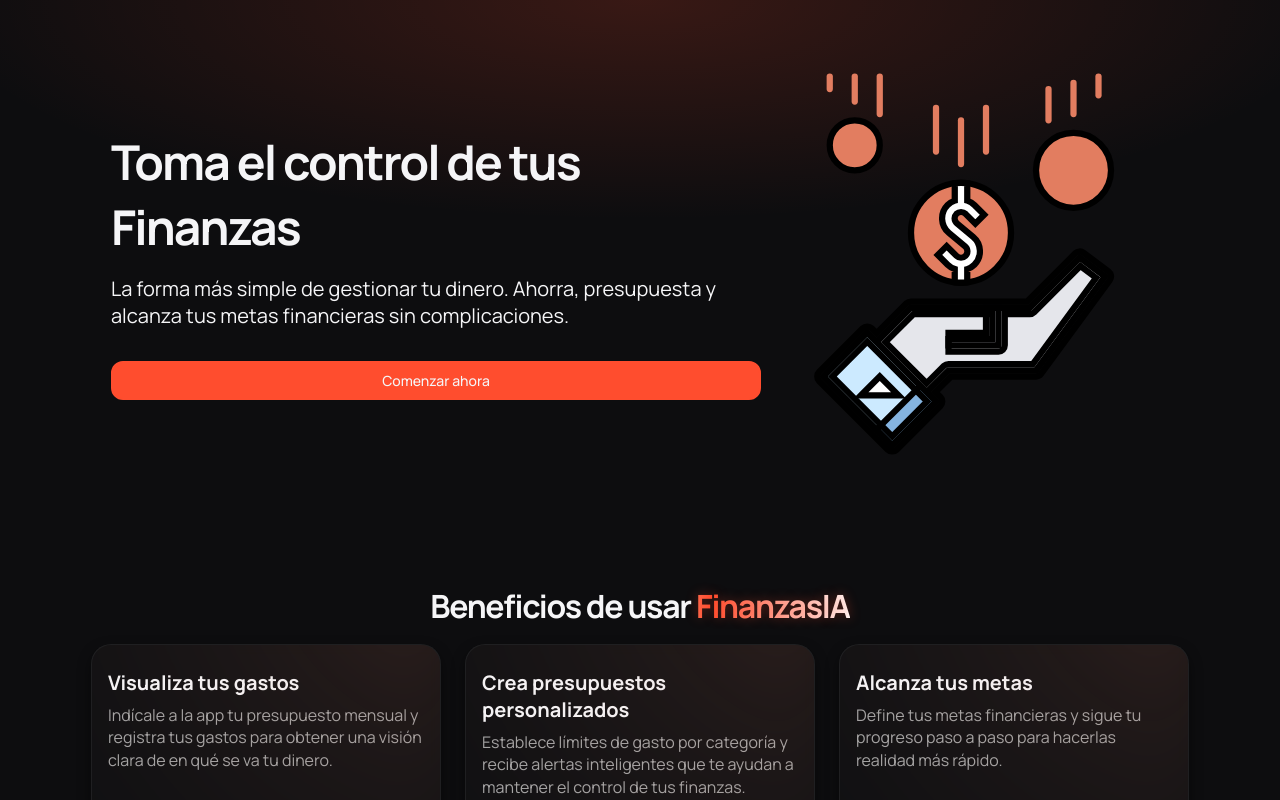
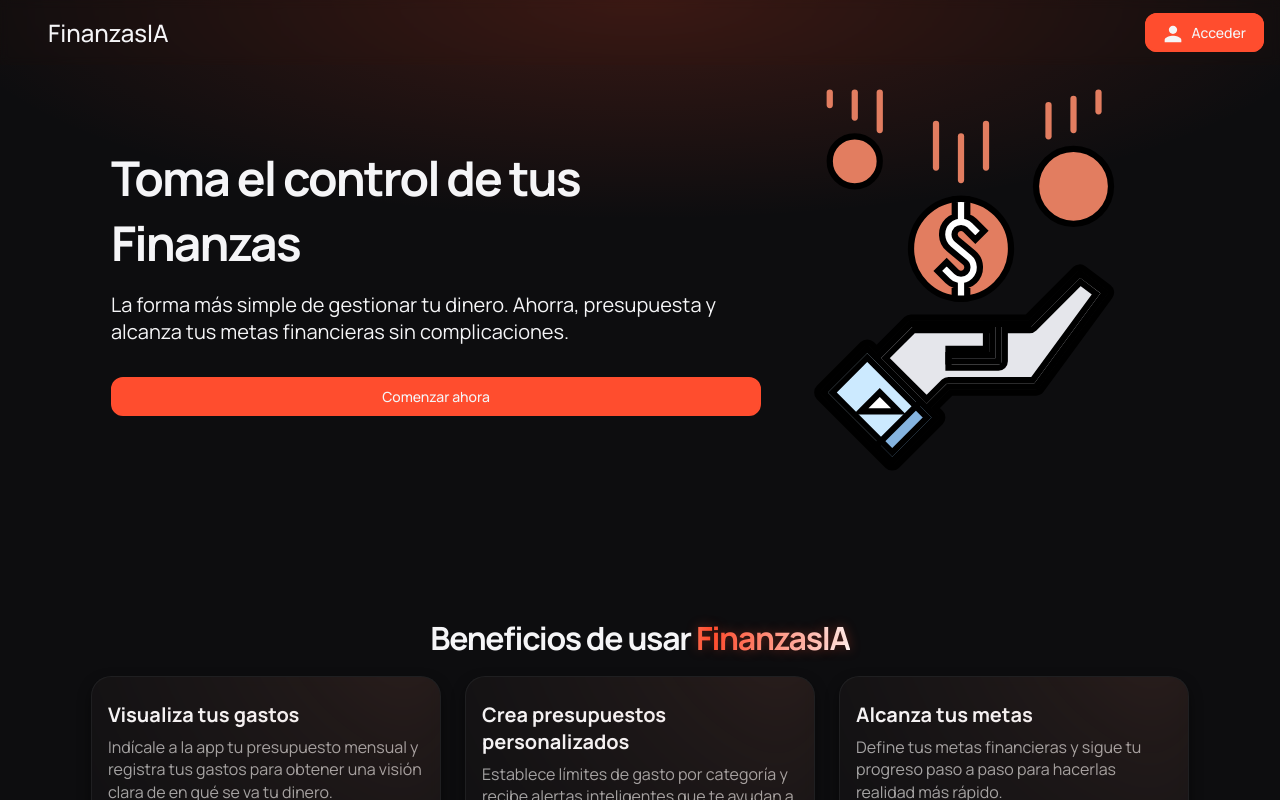
Before and after one commit to xralks/FinanzasIA, a React (Vite) app: page / in a window 1280 px wide. Shown: the top 800 px of the page. Built offline with nearby package versions, Linux system fonts and the light colour scheme.

Commit message:
Feat: se crea el Navbar para el Home y se modifica el height del heroHome

```diff
--- a/src/components/HeroHome/HeroHome.css
+++ b/src/components/HeroHome/HeroHome.css
@@ -6,6 +6,7 @@
   padding: 4rem 2rem;
   position: relative;
   overflow: hidden;
+  min-height: 70vh;
 }
 
 .HeroSection::before {
--- /dev/null
+++ b/src/components/NavbarHome/NavbarHome.css
@@ -0,0 +1,38 @@
+.navbarHome {
+    display: flex;
+    justify-content: space-between;
+    align-items: center;
+    background-color: rgba(255, 77, 46, 0.01);
+    width: 100%;
+    backdrop-filter: blur(4px);
+    padding: 0 var(--space-md);
+    position: fixed;
+    z-index: 1000;
+}
+
+.navbarHomeLogo {
+    font-size: 1.5rem;
+    font-weight: bold;
+    color: var(--color-primary);
+    padding: 1rem 2rem;
+}
+
+.navbarHomeMenu {
+    display: flex;
+    gap: 1.5rem;
+    align-items: center;
+    padding: 1rem 2rem;
+}
+
+.navbarHomeLogo a {
+    cursor: pointer;
+    text-decoration: none;
+    color: var(--color-text);
+    font-weight: var(--font-weight-medium);
+    transition: color 0.3s ease;
+}
+
+.navbarHomeLogo a:hover {
+    color: var(--color-primary);
+    text-shadow: 0 0 12px rgba(255, 77, 46, 0.35);
+}
--- /dev/null
+++ b/src/components/NavbarHome/NavbarHome.jsx
@@ -0,0 +1,29 @@
+import "./NavbarHome.css";
+
+const NavbarHome = () => {
+    return (
+        <nav>
+            <div className="navbarHome">
+                <div className="navbarHomeLogo">
+                    <a href="/">FinanzasIA</a>
+                </div>
+                <div className="botonNavbarHome">
+                    <a href="/cursos" className="boton-primario">
+                        <svg
+                            xmlns="http://www.w3.org/2000/svg"
+                            fill="currentColor"
+                            viewBox="0 0 24 24"
+                            width="20"
+                            height="20"
+                            style={{ marginRight: "8px", verticalAlign: "middle" }}
+                        >
+                            <path d="M12 12c2.761 0 5-2.239 5-5s-2.239-5-5-5-5 2.239-5 5 2.239 5 5 5zm0 2c-3.33 0-10 1.667-10 5v3h20v-3c0-3.333-6.67-5-10-5z" />
+                        </svg>
+                        Acceder
+                    </a>
+                </div>
+            </div>
+        </nav>
+    );
+}
+export default NavbarHome;
--- a/src/pages/Inicio.jsx
+++ b/src/pages/Inicio.jsx
@@ -1,3 +1,4 @@
+import NavbarHome from "../components/NavbarHome/NavbarHome";
 import HeroHome from "../components/HeroHome/HeroHome";
 import BeneficiosHome from "../components/BeneficiosHome/BeneficiosHome";
 import BentosHome from "../components/BentosHome/BentosHome";
@@ -7,6 +8,7 @@
 const Inicio = () => {
   return (
     <div>
+      <NavbarHome />
       <HeroHome />
       <BeneficiosHome />
       <BentosHome />
```
